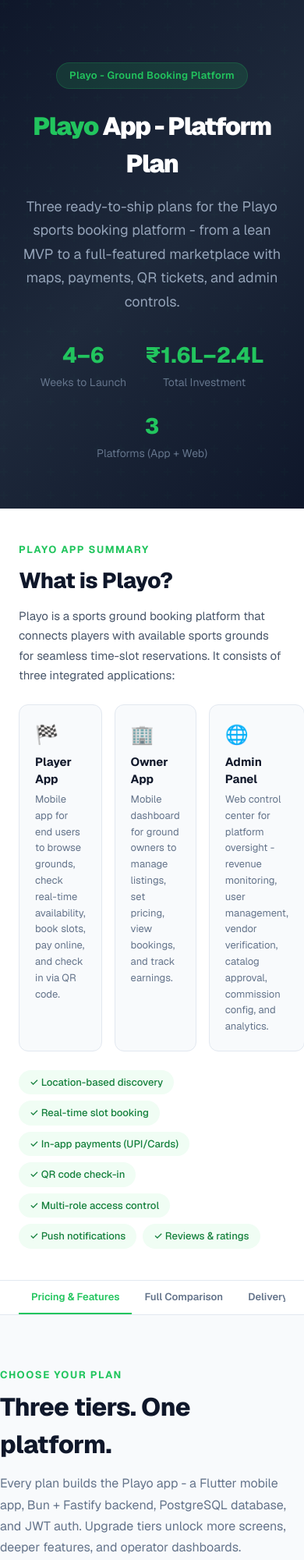
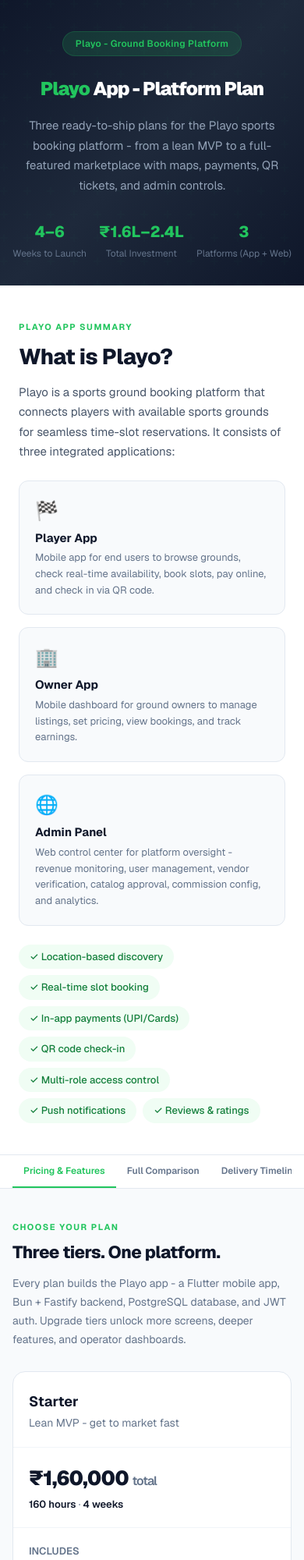
Before and after one commit to RoririSoftware/Playo-Plan, a plain HTML site: page index.html in a window 390 px wide. Shown: the top 2000 px of the page at 78% size. Drawn offline with nearby package versions, Linux system fonts and the light colour scheme.

Commit message:
feat : added a better mobile responsive.

```diff
--- a/index.html
+++ b/index.html
@@ -145,7 +145,8 @@
             }
 
             .section {
-                padding: 64px 0;
+                padding-top: 64px;
+                padding-bottom: 64px;
             }
             .section-label {
                 display: inline-block;
@@ -442,21 +443,142 @@
             @media (max-width: 900px) {
                 .plans-grid {
                     grid-template-columns: 1fr;
-                    max-width: 420px;
+                    max-width: 480px;
                     margin: 0 auto 32px;
                 }
                 .timeline-grid {
                     grid-template-columns: 1fr;
                 }
+                .hero {
+                    padding: 56px 0 44px;
+                }
                 .hero h1 {
-                    font-size: 32px;
+                    font-size: 36px;
+                }
+                .hero p {
+                    font-size: 16px;
                 }
                 .hero-stats {
-                    gap: 24px;
+                    gap: 28px;
                 }
                 .tab-btn {
-                    padding: 12px 16px;
+                    padding: 14px 20px;
                     font-size: 13px;
+                }
+                .section {
+                    padding-top: 48px;
+                    padding-bottom: 48px;
+                }
+                .section-title {
+                    font-size: 26px;
+                }
+                .section-sub {
+                    font-size: 15px;
+                }
+                .summary-grid {
+                    grid-template-columns: 1fr !important;
+                    max-width: 480px;
+                    margin: 0 auto 24px !important;
+                }
+            }
+
+            @media (max-width: 640px) {
+                .container {
+                    padding: 0 16px;
+                }
+                .hero {
+                    padding: 40px 0 32px;
+                }
+                .hero h1 {
+                    font-size: 28px;
+                    letter-spacing: -1px;
+                }
+                .hero p {
+                    font-size: 15px;
+                }
+                .hero-badge {
+                    font-size: 12px;
+                }
+                .hero-stats {
+                    gap: 20px;
+                }
+                .hero-stat .num {
+                    font-size: 22px;
+                }
+                .hero-stat .label {
+                    font-size: 12px;
+                }
+                .section {
+                    padding-top: 36px;
+                    padding-bottom: 36px;
+                }
+                .section-title {
+                    font-size: 22px;
+                }
+                .section-sub {
+                    font-size: 14px;
+                    margin-bottom: 28px;
+                }
+                .section-label {
+                    font-size: 11px;
+                }
+                .tab-btn {
+                    padding: 12px 14px;
+                    font-size: 12px;
+                }
+                .plans-grid {
+                    max-width: 100%;
+                    gap: 16px;
+                    margin-bottom: 32px;
+                }
+                .plan-header {
+                    padding: 24px 20px 20px;
+                }
+                .plan-price {
+                    padding: 20px;
+                }
+                .plan-price .amount {
+                    font-size: 30px;
+                }
+                .plan-body {
+                    padding: 20px;
+                }
+                .feature-table {
+                    min-width: 600px;
+                }
+                .feature-table th,
+                .feature-table td {
+                    padding: 10px 12px;
+                    font-size: 13px;
+                }
+                .timeline-card {
+                    padding: 20px;
+                }
+                .view-toggle {
+                    width: 100%;
+                }
+                .view-toggle button {
+                    flex: 1;
+                    text-align: center;
+                }
+                .feature-note {
+                    padding: 12px 14px;
+                    font-size: 13px;
+                }
+            }
+
+            @media (max-width: 400px) {
+                .hero h1 {
+                    font-size: 24px;
+                }
+                .hero-stats {
+                    gap: 16px;
+                }
+                .hero-stat .num {
+                    font-size: 20px;
+                }
+                .plan-price .amount {
+                    font-size: 26px;
                 }
             }
 
@@ -547,6 +669,7 @@
                     reservations. It consists of three integrated applications:
                 </p>
                 <div
+                    class="summary-grid"
                     style="
                         display: grid;
                         grid-template-columns: repeat(3, 1fr);
```
